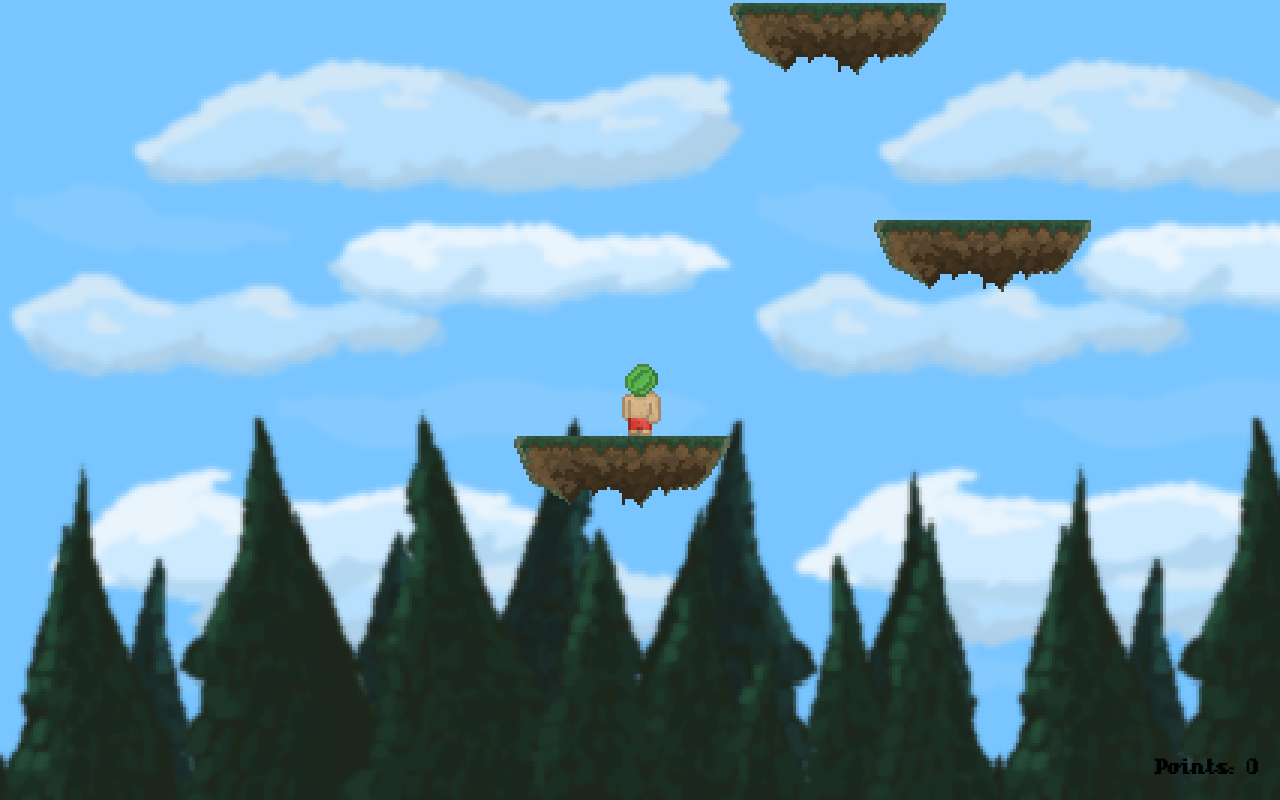
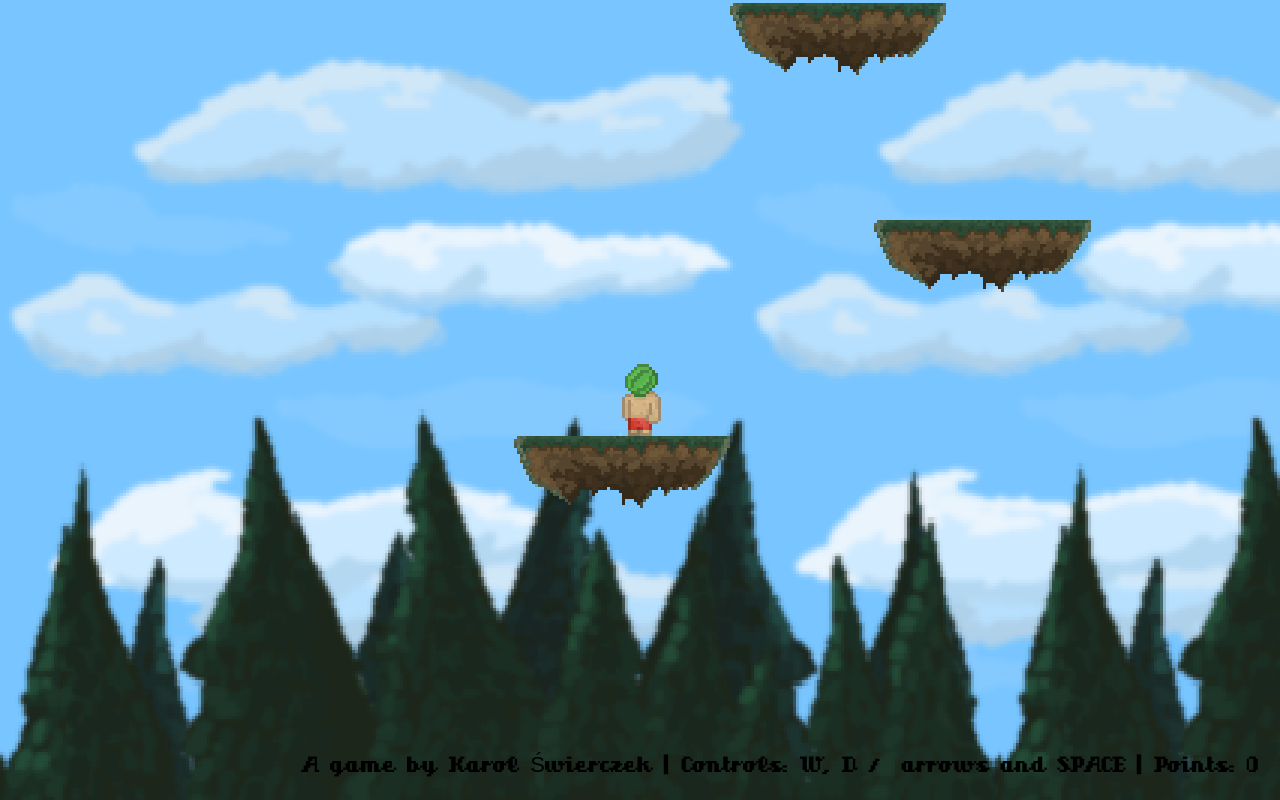
Before and after one commit to karolsw3/The-Melon-Man, a plain HTML site: page index.html in a window 1280 px wide. Drawn offline with Linux system fonts and the light colour scheme.

Commit message:
Add CC0 music and sounds

```diff
--- a/index.html
+++ b/index.html
@@ -7,7 +7,7 @@
   <body>
     <div class="game">
       <canvas id="canvas"></canvas>
-      <p class="counter" id="counter">Points: 0</p>
+      <p class="counter" id="counter">A game by Karol Swierczek | Controls: W, D / arrows and SPACE | Points: 0</p>
     </div>
     <script src="js/index.js"></script>
     <script src="js/player.js"></script>
@@ -31,5 +31,9 @@
       	game.requestRedraw()
       })
     </script>
+    <audio controls loop autoplay hidden>
+      <source src="sounds/music.mp3" type="audio/mpeg">
+      Your browser does not support the audio element.
+    </audio>
   </body>
 </html>
--- a/js/drawing.js
+++ b/js/drawing.js
@@ -76,7 +76,7 @@ game.redraw = function () {
 	// Draw the player
 	game.drawPlayer()
 
-	game.counter.innerHTML = "Points: " + Math.round(-game.player.highestY / (3 * game.options.tileHeight)), game.canvas.width - 50, game.canvas.height - 12
+	game.counter.innerHTML = "A game by Karol Świerczek | Controls: W, D / arrows and SPACE | Points: " + Math.round(-game.player.highestY / (3 * game.options.tileHeight)), game.canvas.width - 50, game.canvas.height - 12
 }
 
 game.requestRedraw = function () {
--- a/js/index.js
+++ b/js/index.js
@@ -14,6 +14,9 @@ var game = {
 				image: new Image(),
 				loaded: false
 			}
+	},
+	sounds: {
+		jump: new Audio('sounds/jump.wav')
 	},
 	options: {
 		texturesPath: "textures.png",
--- a/js/player.js
+++ b/js/player.js
@@ -39,6 +39,7 @@ game.player = {
 		jump: function (type) {
 			if (!this.isInAir) {
 				clearInterval(this.fallInterval)
+				game.sounds.jump.play()
 				this.isInAir = true
 				var startingY = this.y
 				var time = 1
```
Also changed, not shown: 2 other files.
